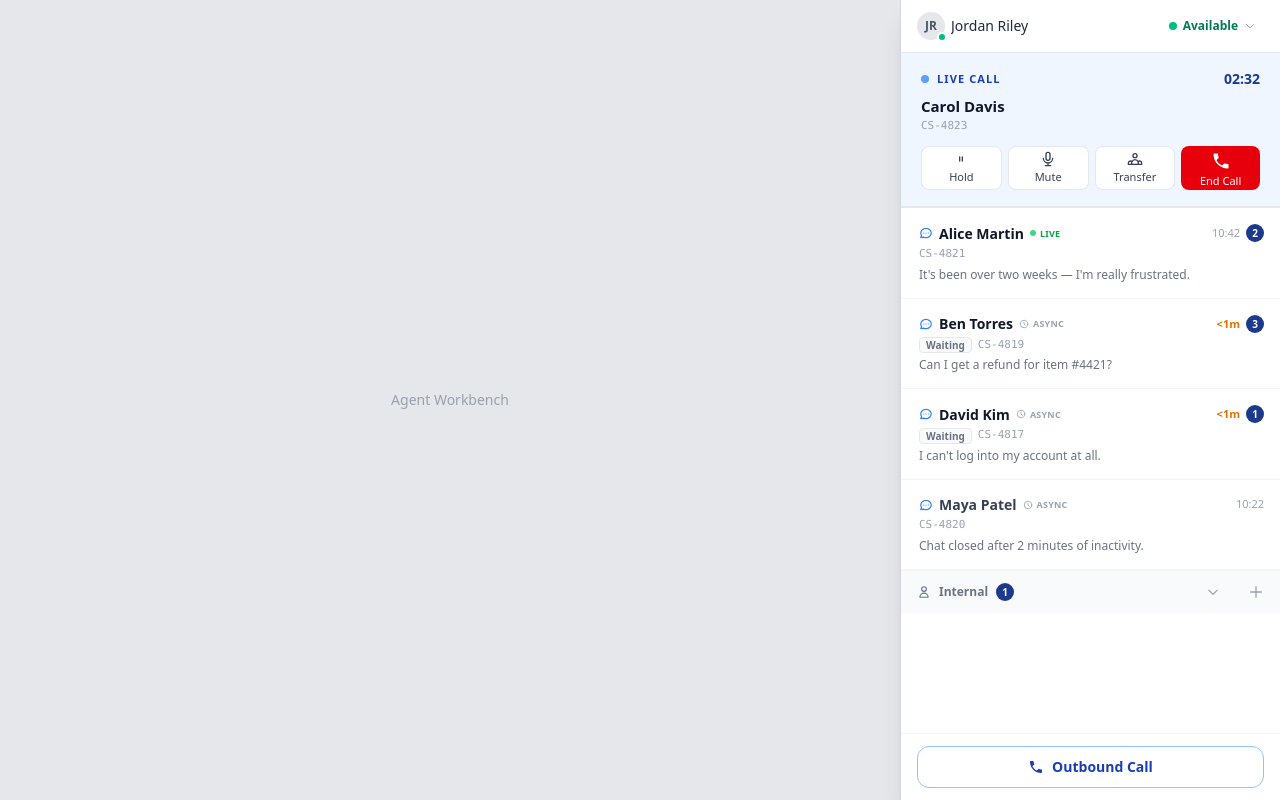
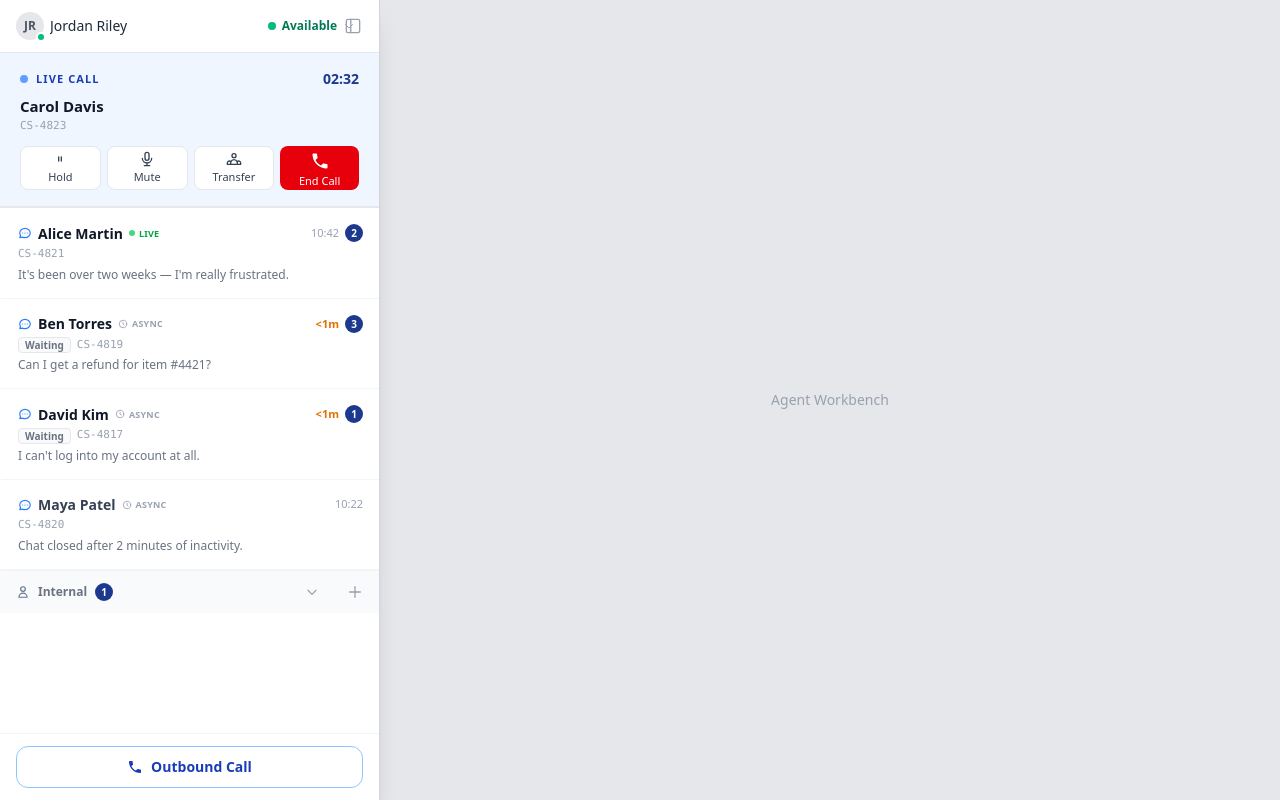
Before and after one commit to jmrober/conversation-support-prototype, a React (Vite) app: page / in a window 1280 px wide. Built offline with nearby package versions, Linux system fonts and the light colour scheme.

Commit message:
Add panel expand/collapse toggle and move rail to left side
Co-Authored-By: Claude Sonnet 4.6 <noreply@anthropic.com>

```diff
--- a/src/App.tsx
+++ b/src/App.tsx
@@ -32,6 +32,7 @@ export default function App() {
   const [wrapUpActive, setWrapUpActive] = useState(false);
   const [showWrapUpOverlay, setShowWrapUpOverlay] = useState(false);
   const [directoryIntent, setDirectoryIntent] = useState<'outbound' | 'internal-chat'>('outbound');
+  const [railExpanded, setRailExpanded] = useState(false);
   const [assistTab, setAssistTab] = useState<'suggested' | 'library'>('suggested');
 
   const showChatLimit = () => {
@@ -390,11 +391,25 @@ export default function App() {
 
   return (
     <div className="flex h-screen bg-gray-200 items-stretch">
-      <div className="flex-1 flex items-center justify-center text-gray-400 text-sm select-none">
-        Agent Workbench
-      </div>
-
-      <div className="w-[380px] flex-shrink-0 border-l border-gray-300 bg-white relative flex flex-col overflow-hidden shadow-xl">
+      <div
+        style={{ width: railExpanded ? 640 : 380 }}
+        className="flex-shrink-0 border-r border-gray-300 bg-white relative flex flex-col overflow-hidden shadow-xl transition-all duration-300 ease-in-out"
+      >
+        {/* Expand / collapse toggle — top-right corner */}
+        <button
+          onClick={() => setRailExpanded((e) => !e)}
+          title={railExpanded ? 'Collapse panel' : 'Expand panel'}
+          className="absolute top-3 right-3 z-50 w-7 h-7 rounded-md flex items-center justify-center text-gray-400 hover:text-blue-700 hover:bg-blue-50 transition-colors"
+        >
+          {/* Panel toggle icon — rectangle with sidebar divider */}
+          <svg className="w-4 h-4" viewBox="0 0 18 18" fill="none" stroke="currentColor" strokeWidth="1.5" strokeLinecap="round" strokeLinejoin="round">
+            <rect x="1.5" y="1.5" width="15" height="15" rx="2" />
+            {railExpanded
+              ? <line x1="11.5" y1="1.5" x2="11.5" y2="16.5" />
+              : <line x1="6.5" y1="1.5" x2="6.5" y2="16.5" />
+            }
+          </svg>
+        </button>
         <PresenceControl
           presence={presence}
           onChange={handlePresenceChange}
@@ -525,6 +540,10 @@ export default function App() {
           />
         )}
       </div>
+
+      <div className="flex-1 flex items-center justify-center text-gray-400 text-sm select-none">
+        Agent Workbench
+      </div>
     </div>
   );
 }
```
